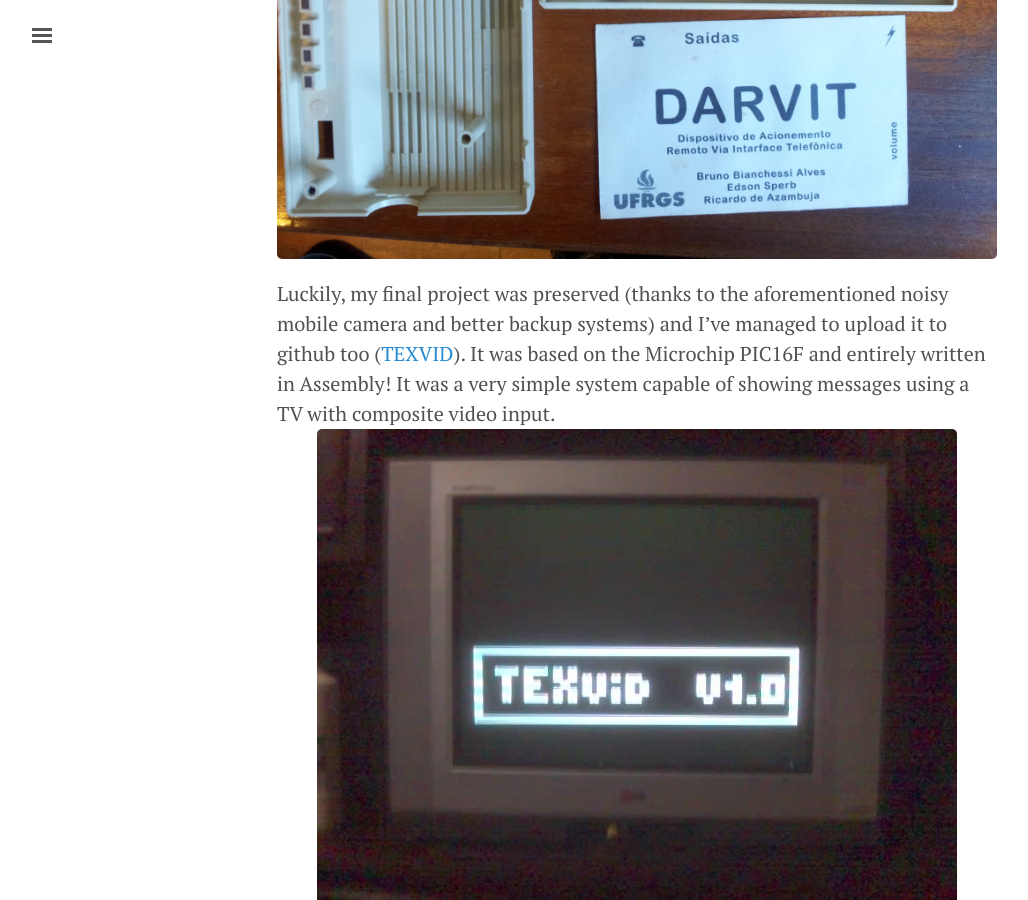
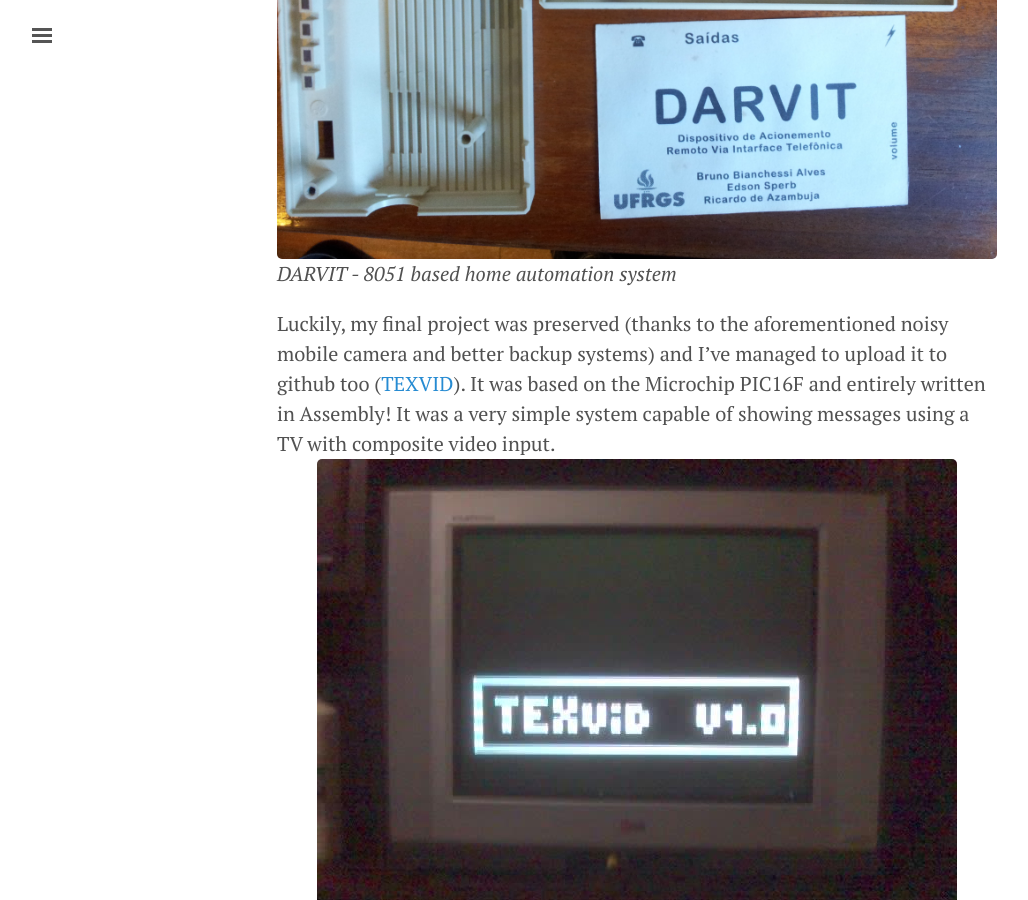
Before and after one commit to ricardodeazambuja/ricardodeazambuja.github.io, a Jekyll site: the page built from _posts/2016-12-19-old_projects.md, in a window 1280 px wide and 900 px high, scrolled down 1353 px. Shown: the whole window, without its empty margins (3-1031 px from the left). Built offline with Jekyll 4.4.1, drawn with Linux system fonts in a browser that asks for light colours.

Commit message:
testing image captions

```diff
--- a/_posts/2016-12-19-old_projects.md
+++ b/_posts/2016-12-19-old_projects.md
@@ -10,6 +10,7 @@
 
 During my years as an undergrad Electrical Engineering student, I've developed some interesting projects, but most of them I've not saved any picture, schematic, etc. For one of my analog electronics modules, my group designed a circuit to multiply two input signals using only transistors. I still remember that Analog Devices had one IC that could do exactly what we struggled to build for that module. The control systems module demanded us to develop an analog PID controller and I implemented a controller for CPU fans. Later on, I've worked on a Neural Network implementation using FPGA that should be able to recognise simple numbers. All those projects are lost, since I don't have backup of anything or photos. My first project to have a digital picture saved was during the microcontrollers module. My group designed a home automation system, based on 8051, where you could activate relays through DTMF. Here is the picture (we recycled my old 56K USRobotics faxmodem plastic enclosure):
 ![DARVIT]({{ site.url }}/public/images/DARVIT_2.jpg?style=centerme)
+*DARVIT - 8051 based home automation system*
 
 Luckily, my final project was preserved (thanks to the aforementioned noisy mobile camera and better backup systems) and I've managed to upload it to github too ([TEXVID](https://github.com/ricardodeazambuja/TEXvid)). It was based on the Microchip PIC16F and entirely written in Assembly! It was a very simple system capable of showing messages using a TV with composite video input.
 ![TEXVID]({{ site.url }}/public/images/texvid_working.jpeg?style=centerme)
```
